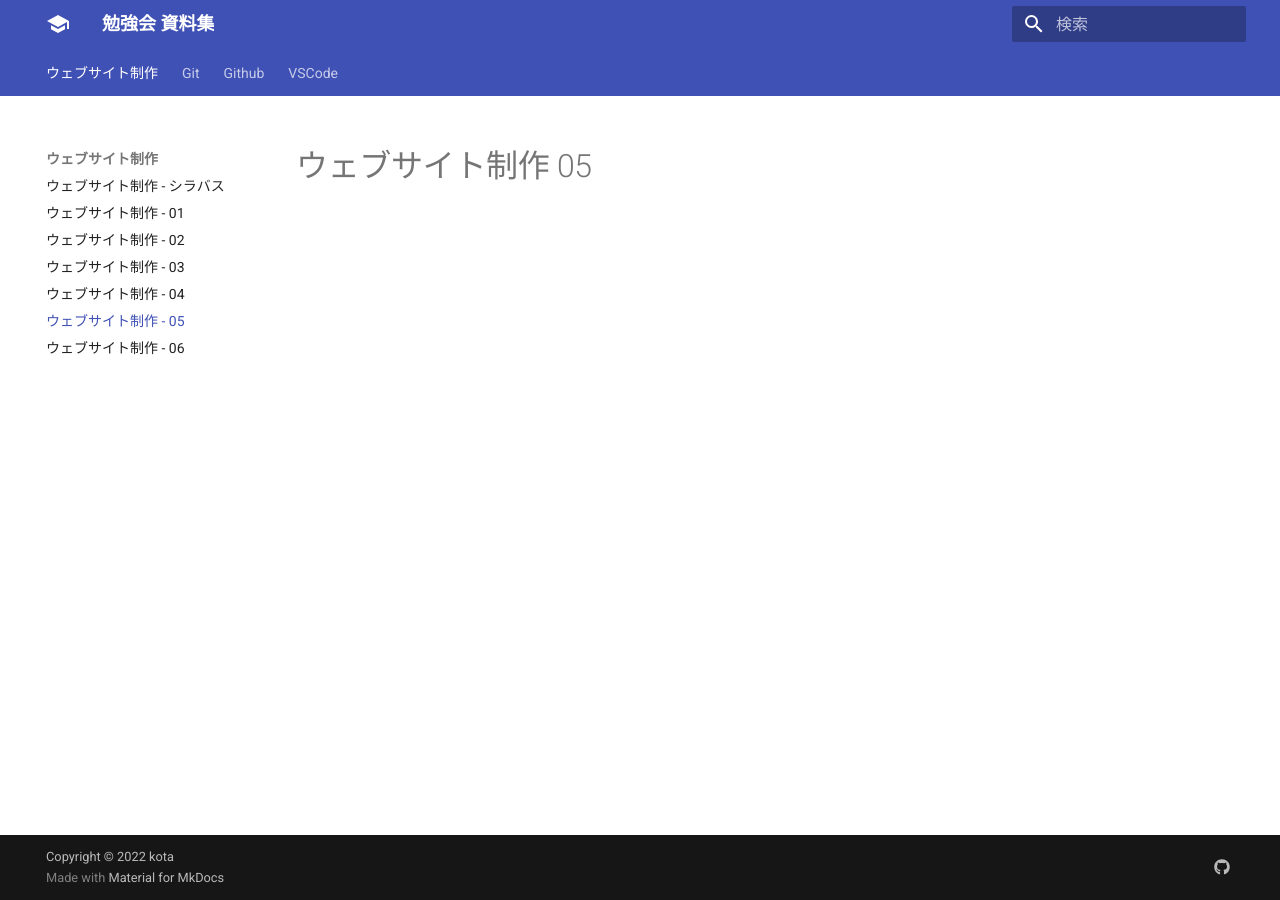
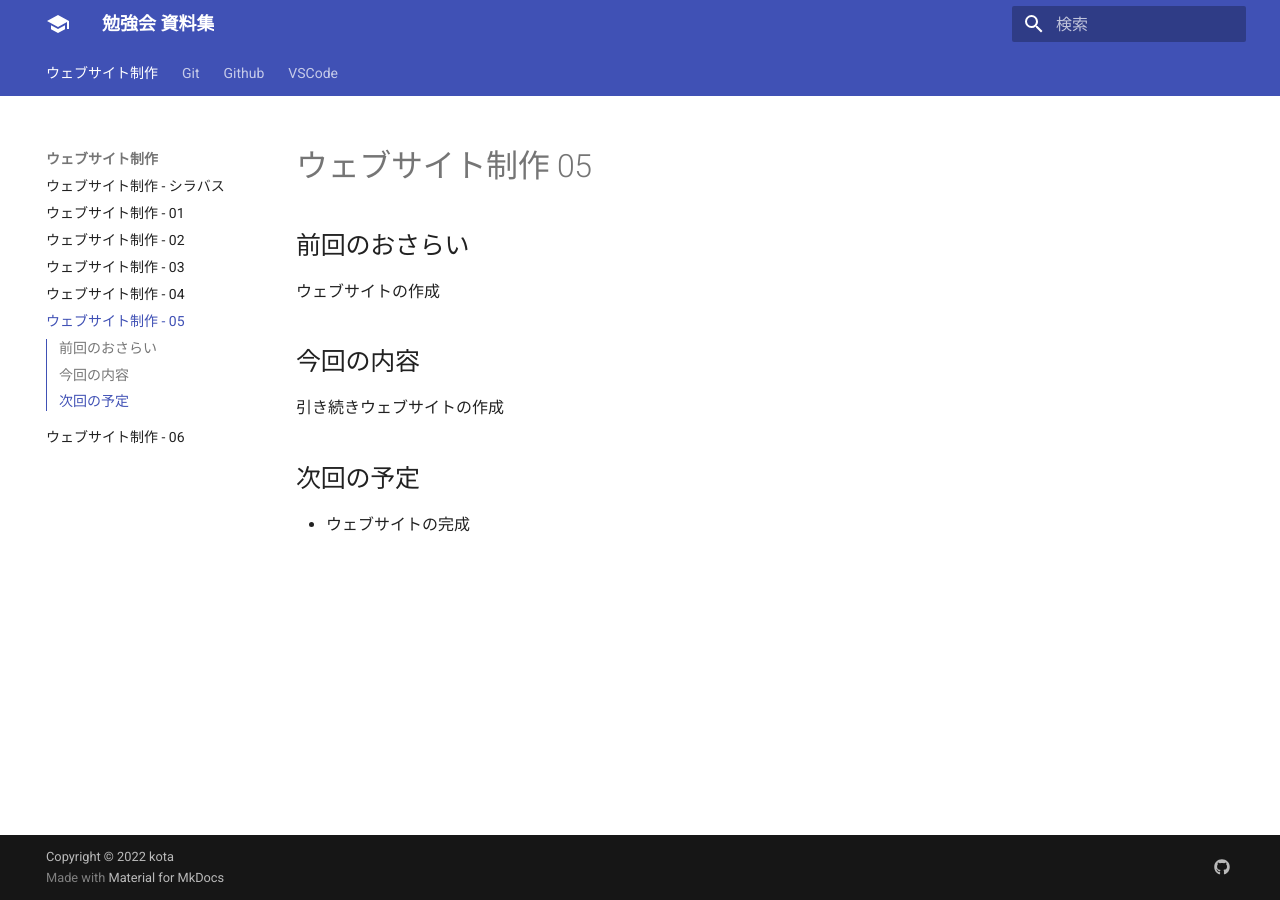
Before and after one commit to yashikota/meetup, an MkDocs documentation site: the page built from docs/web/05.md, in a window 1280 px wide. Built offline with MkDocs 1.6.1 and Material for MkDocs 9.7.7, drawn with Linux system fonts in a browser that asks for light colours.

Commit message:
create: web-05

```diff
--- a/docs/web/05.md
+++ b/docs/web/05.md
@@ -1 +1,13 @@
 # ウェブサイト制作 05
+
+## 前回のおさらい
+
+ウェブサイトの作成
+
+## 今回の内容
+
+引き続きウェブサイトの作成
+
+## 次回の予定
+
+- ウェブサイトの完成
```
